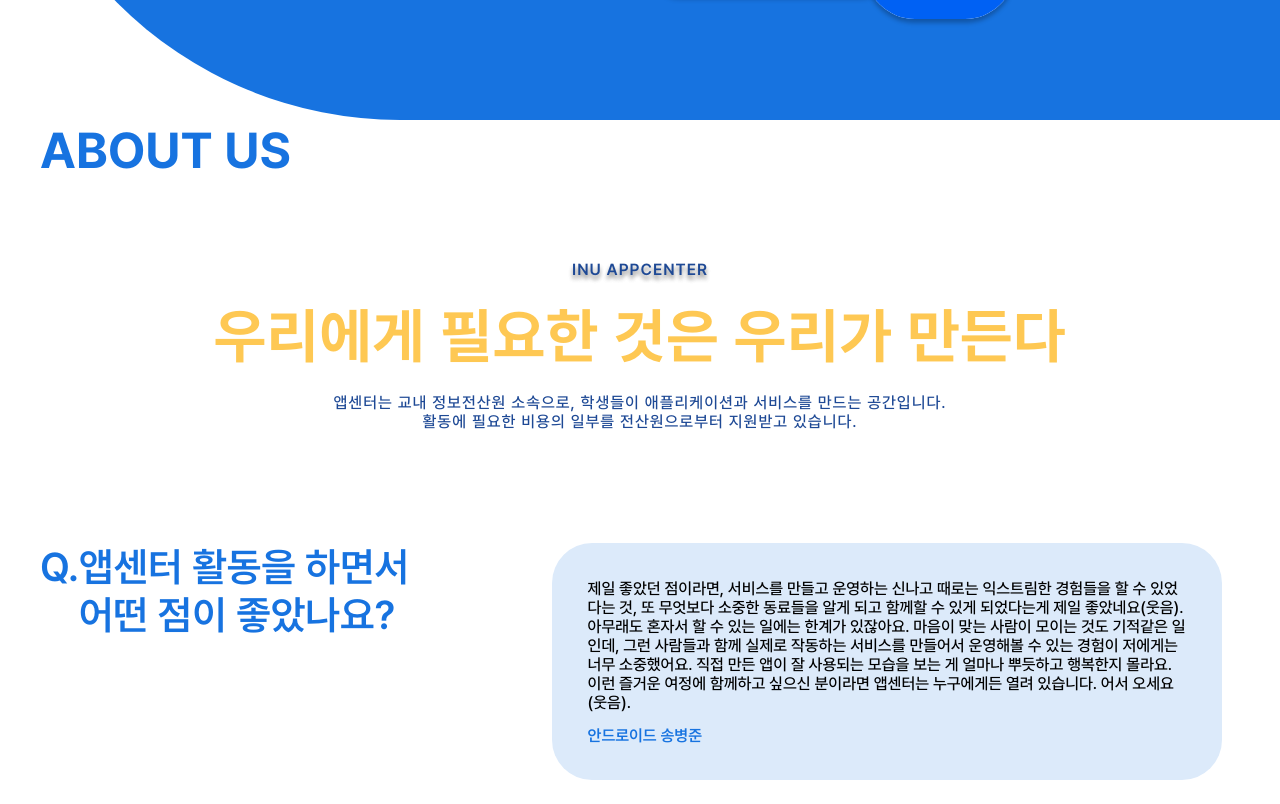
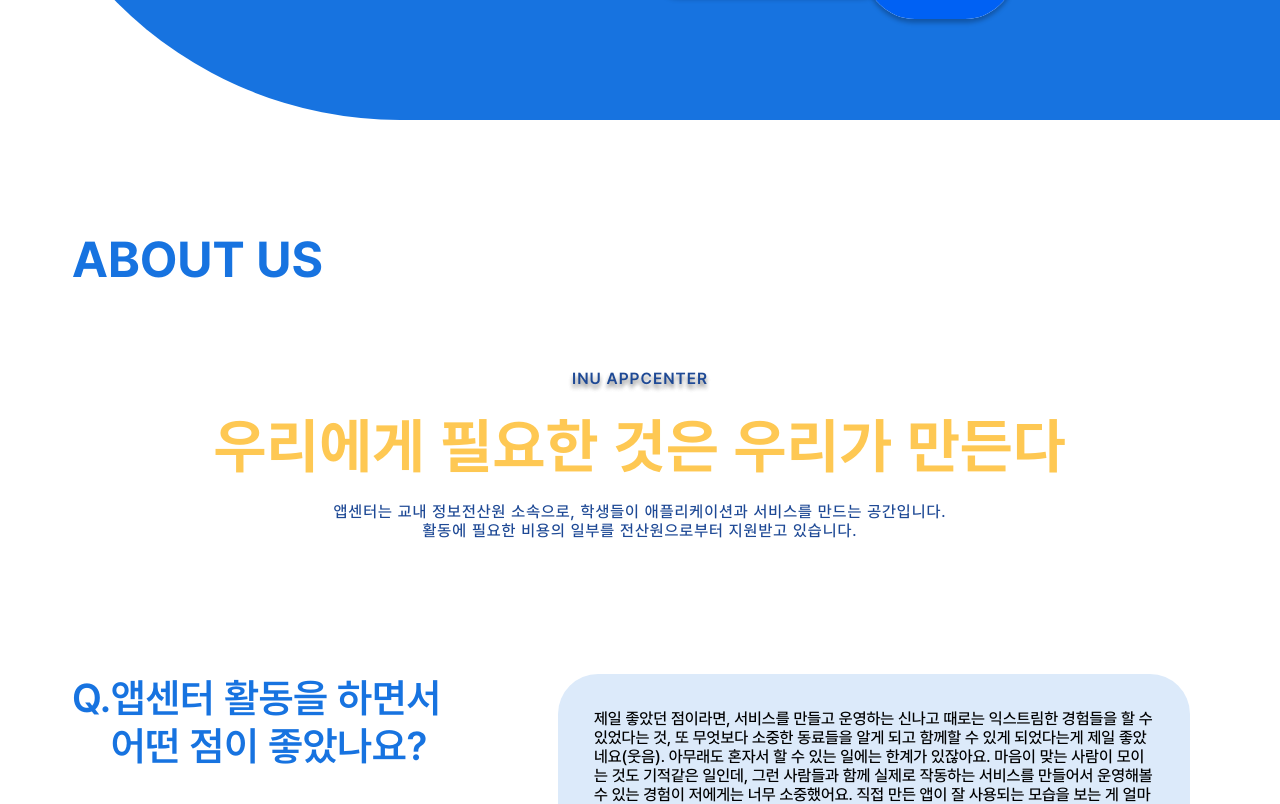
Before and after one commit to inu-appcenter/appcenter-homepage-renewal, a React (Create React App) app: page /appcenter-homepage-renewal/home in a window 1280 px wide. Shown: the part 680-1484 px from the top of the page. Built offline with nearby package versions, Linux system fonts and the light colour scheme.

Commit message:
design: homepage about us 반응형 대응

```diff
--- a/src/container/home/AboutUsContainer.js
+++ b/src/container/home/AboutUsContainer.js
@@ -8,7 +8,9 @@ export default function AboutUsContainer(){
     return(
         <>
             <AboutUsWrapper>
-                <PageTitle title="About Us"/>
+                <PageTitleWrapper>
+                    <PageTitle title="About Us"/>
+                </PageTitleWrapper>
                 <Slogan/>
                 <Interview/>
             </AboutUsWrapper>
@@ -17,6 +19,13 @@ export default function AboutUsContainer(){
 }
 
 const AboutUsWrapper = styled.div`
-  width: 100%;
   height: 100vh;
+  display: flex;
+  flex-direction: column;
+  //align-items: center;
+  justify-content: center;
 `;
+
+const PageTitleWrapper = styled.div`
+  padding-top: 100px;
+`;
--- a/src/container/home/ProductContainer.js
+++ b/src/container/home/ProductContainer.js
@@ -11,7 +11,7 @@ export default function ProductContainer(){
                 topMargin={viewHeightCalc(50)}
                 subTitle='앱센터에서 만든 앱들을 소개합니다'
             />
-            <TempImage src={TempAppImage} alt='임시 이미지'/>
+            {/*<TempImage src={TempAppImage} alt='임시 이미지'/>*/}
         </ProductWrapper>
     );
 }
--- a/src/page/HomePage.js
+++ b/src/page/HomePage.js
@@ -1,13 +1,21 @@
 import AboutUsContainer from "../container/home/AboutUsContainer";
 import OurTeamContainer from "../container/home/OurTeamContainer";
 import ProductContainer from "../container/home/ProductContainer";
+import styled from "styled-components";
 
 export default function HomePage() {
     return (
-        <>
+        <HomePageWrapper>
             <AboutUsContainer/>
             <OurTeamContainer/>
             <ProductContainer/>
-        </>
+        </HomePageWrapper>
     );
 }
+
+const HomePageWrapper = styled.div`
+  display: grid;
+  row-gap: 2rem;
+  grid-template-columns: 100%;
+  padding: 0 2rem;
+`;
```
